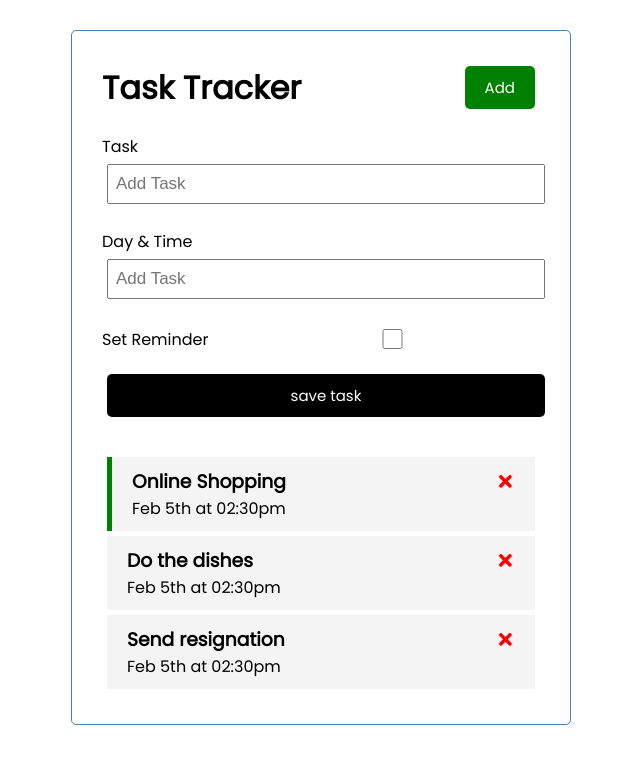
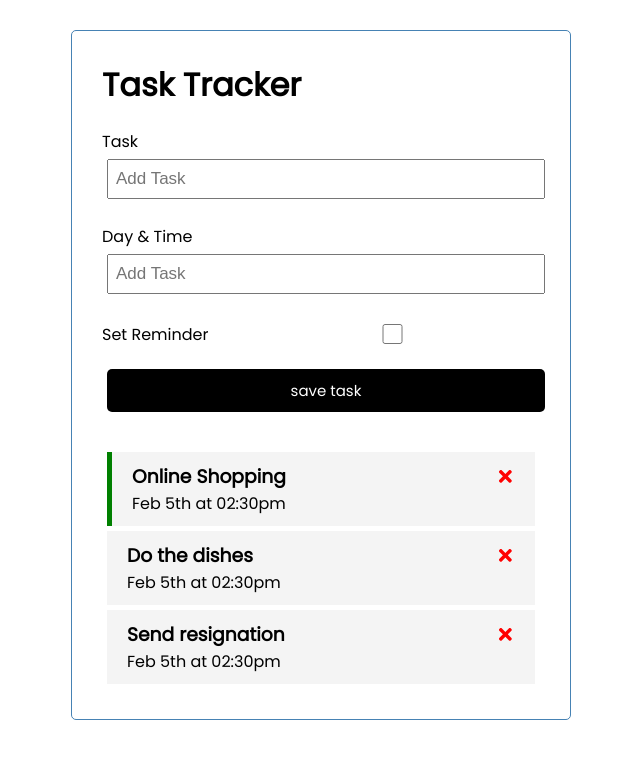
Before and after one commit to Nisarg-27/Task-Tracker-, a React (Create React App) app: page / in a window 1280 px wide. Shown: the top 764 px of the page, without its empty margins (319-959 px from the left). Built offline with nearby package versions, Linux system fonts and the light colour scheme.

Commit message:
final temp changes'

```diff
--- a/src/App.js
+++ b/src/App.js
@@ -2,6 +2,7 @@ import { Header } from "./components/Header";
 import { useState } from "react";
 import Tasks from "./components/Tasks";
 import AddTask from "./components/AddTask";
+
 function App() {
   const [showAddTask, setShowAddTask] = useState(true)
   const [tasks, setTasks] = useState([
@@ -42,9 +43,19 @@ const toggleReminder = (id) => {
   setTasks(tasks.map((task) => task.id === id ? {...task, reminder: !task.reminder} : task))
 }
 
+const toggleButton =(showAddTask) => {
+  console.log(showAddTask)
+  alert("clicked")
+  if(showAddTask === true){
+    setShowAddTask(false)
+  }else{
+    setShowAddTask(true)
+  }
+}
+
 return (
    <div className="container">
-    <Header/>
+    <Header onAdd={toggleButton}/>
     {showAddTask && <AddTask onAdd={addTask}/>}
     {tasks.length > 0 ? (<Tasks tasks={tasks} deleteTask = {deleteTask} onToggle = {toggleReminder}></Tasks>) : "No Tasks To Show"}
    </div>
--- a/src/components/AddTask.js
+++ b/src/components/AddTask.js
@@ -15,9 +15,6 @@ const AddTask = ({onAdd}) => {
     else{
       onAdd(text, day, reminder);
     }
-
-
-
     setText('')
     setDay('')
     setReminder('')
--- a/src/components/Header.js
+++ b/src/components/Header.js
@@ -1,11 +1,12 @@
 import Button from "./button"
-export const Header = ({title, bol}) => {
+export const Header = ({onAdd}) => {
+
 
   return (
     <div>
         <header className="header">
             <h1>Task Tracker</h1>
-            <Button color="green" text ="Add" >Add</Button>
+           { /* <Button color="green" text ="Add" onClick={onAdd}>Add</Button> */ }
         </header>
     </div>
   )
--- a/src/components/button.js
+++ b/src/components/button.js
@@ -1,10 +1,9 @@
 import React from 'react'
-const onClick = () => {
 
- }
-export const button = ({color, text}) => {
+export const button = ({color, text }) => {
+
   return (
-    <button className='btn' style={{backgroundColor: color}} onClick={onClick}>{text}</button>
+    <button className='btn' style={{backgroundColor: color}} >{text}</button>
   )
 }
  export default button;
```
